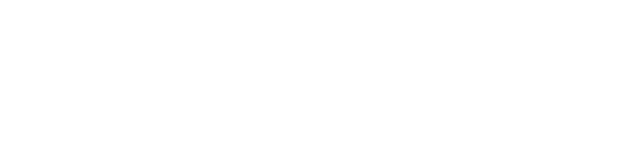
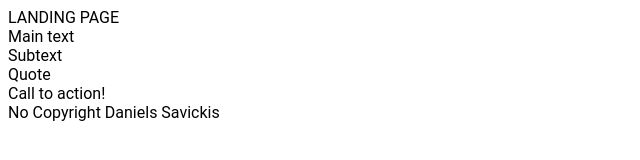
Before and after one commit to danielspaulssavickis/landing-page, a plain HTML site: page index.html in a window 1280 px wide. Shown: the whole page, without its empty margins (0-640 px from the left). Drawn offline with Linux system fonts and the light colour scheme.

Commit message:
Add all div containers for webpage

```diff
--- a/index.html
+++ b/index.html
@@ -9,7 +9,33 @@
 </head>
 <body>
 
+    <div class="header">
+        LANDING PAGE
+    </div>
 
+    <div class="content">
+
+    <div class="hero">
+        Main text
+    </div>
+
+    <div class="herosecondary">
+        Subtext
+    </div>
+
+    <div class="quote">
+        Quote
+    </div>
+
+    <div class="cta">
+        Call to action!
+    </div>
+
+    </div>
+
+    <div class="footer">
+        No Copyright Daniels Savickis
+    </div>
 
 </body>
 </html>
```
